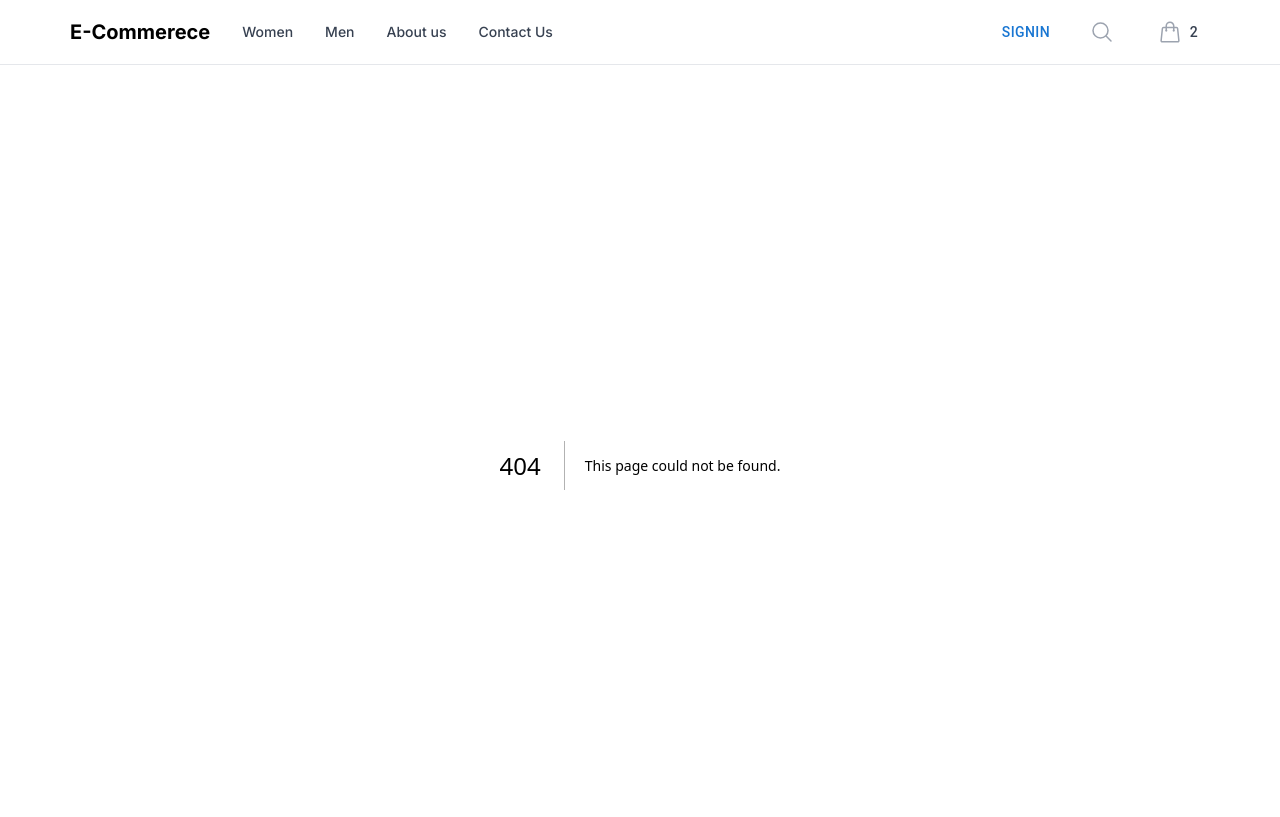
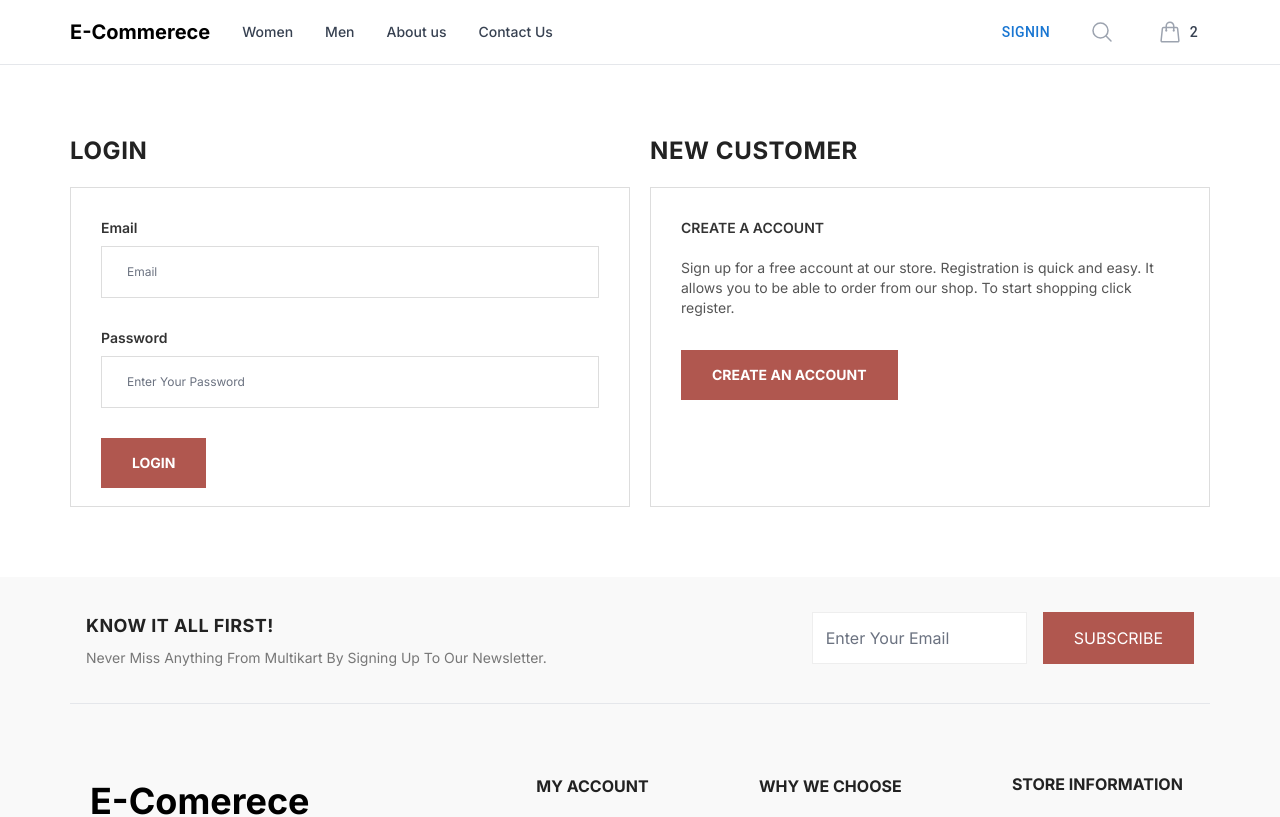
Before and after one commit to kamranalig/e-commerce_frontend, a Next.js app: page /login in a window 1280 px wide. Before the commit this address had no page. Shown: the top 817 px of the page. Built offline with nearby package versions, Linux system fonts and the light colour scheme.

Commit message:
login page created

```diff
--- /dev/null
+++ b/src/app/login/page.jsx
@@ -0,0 +1,105 @@
+"use client";
+import React from "react";
+import Link from "next/link";
+const Login = () => {
+  const handleSubmit = (e) => {
+    e.preventDefault();
+
+    const data = new FormData(e.currentTarget);
+    const userData = {
+      email: data.get("email"),
+      password: data.get("password"),
+    };
+    console.log("userdata", userData);
+  };
+  return (
+    <>
+      <div className="py-[70px]">
+        <div className="max-w-[1140px] mx-auto">
+          <div className="flex gap-5">
+            <div className=" w-2/4">
+              <h3 className=" uppercase mb-5 text-[#222] font-bold tracking-wide text-2xl">
+                Login
+              </h3>
+              <div className="p-[30px] border-[1px] border-solid border-[#ddd] h-[320px]">
+                <form onSubmit={handleSubmit}>
+                  <div className="flex flex-col">
+                    <label
+                      htmlFor="email"
+                      className=" capitalize text-[#333] text-sm font-semibold mb-2"
+                    >
+                      Email
+                    </label>
+                    <input
+                      type="email"
+                      name="email"
+                      id="email"
+                      placeholder="Email"
+                      required
+                      className=" text-xs py-[17px] px-[25px] mb-[30px] border-[#ddd]"
+                    />
+                  </div>
+                  <div className="flex flex-col">
+                    <label
+                      htmlFor="password"
+                      className=" capitalize text-[#333] text-sm font-semibold mb-2"
+                    >
+                      Password
+                    </label>
+                    <input
+                      type="password"
+                      id="password"
+                      name="password"
+                      required
+                      placeholder="Enter Your Password"
+                      className=" text-xs py-[17px] px-[25px] mb-[30px] border-[#ddd]"
+                    />
+                  </div>
+                  <button
+                    className="px-[29px] py-[13px] text-sm font-bold text-white border-2 border-[#b0574f] transition-all duration-300 bg-[0px] hover:bg-white hover:text-black hover:bg-[100%] uppercase "
+                    style={{
+                      backgroundSize: "560px",
+                      backgroundImage:
+                        "linear-gradient(30deg, #b0574f 50%, transparent 50%)",
+                    }}
+                  >
+                    Login
+                  </button>
+                </form>
+              </div>
+            </div>
+            <div className=" w-2/4">
+              <h3 className=" uppercase mb-5 text-[#222] font-bold tracking-wide text-2xl">
+                New Customer
+              </h3>
+              <div className="p-[30px] border-[1px] border-solid border-[#ddd] h-[320px]">
+                <h6 className=" uppercase text-[#333] font-semibold mb-5 text-sm">
+                  Create a Account
+                </h6>
+                <p className="text-sm text-[#555] mb-4">
+                  Sign up for a free account at our store. Registration is quick
+                  and easy. It allows you to be able to order from our shop. To
+                  start shopping click register.
+                </p>
+                <Link href="/register">
+                  <button
+                    className="px-[29px] py-[13px] text-sm font-bold text-white border-2 border-[#b0574f] transition-all duration-300 bg-[0px] hover:bg-white hover:text-black hover:bg-[100%] uppercase mt-4"
+                    style={{
+                      backgroundSize: "560px",
+                      backgroundImage:
+                        "linear-gradient(30deg, #b0574f 50%, transparent 50%)",
+                    }}
+                  >
+                    Create an Account
+                  </button>
+                </Link>
+              </div>
+            </div>
+          </div>
+        </div>
+      </div>
+    </>
+  );
+};
+
+export default Login;
```
